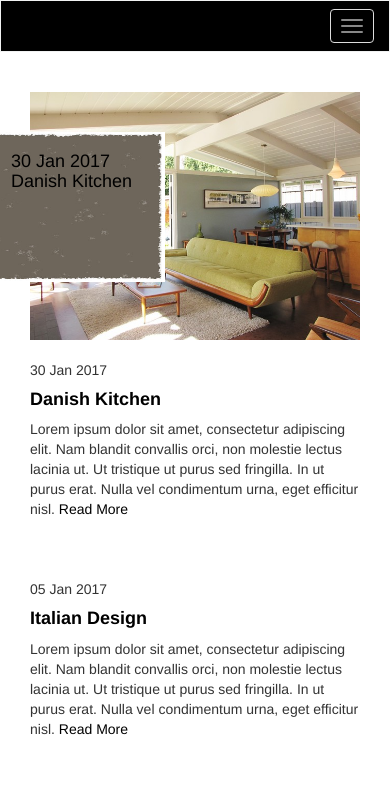
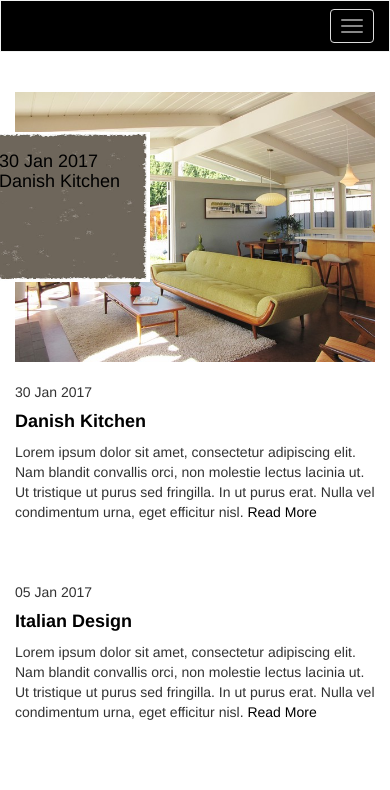
Before and after one commit to ericafriis/blog, a plain HTML site: page _site/index.html in a window 390 px wide. Shown: the top 790 px of the page. Drawn offline with nearby package versions, Linux system fonts and the light colour scheme; a web font is replaced by a local one.

Commit message:
changed fluid rows to rows on index.html to check for better phone experience

```diff
--- a/_site/index.html
+++ b/_site/index.html
@@ -68,7 +68,7 @@
 
 
     <div class="container">
-    <div class="row-fluid">
+    <div class="row">
         <br>
             <div class="col-md-6 col-md-offset-1">
 
```
Also changed, not shown: index.html (+1 -1 lines).
